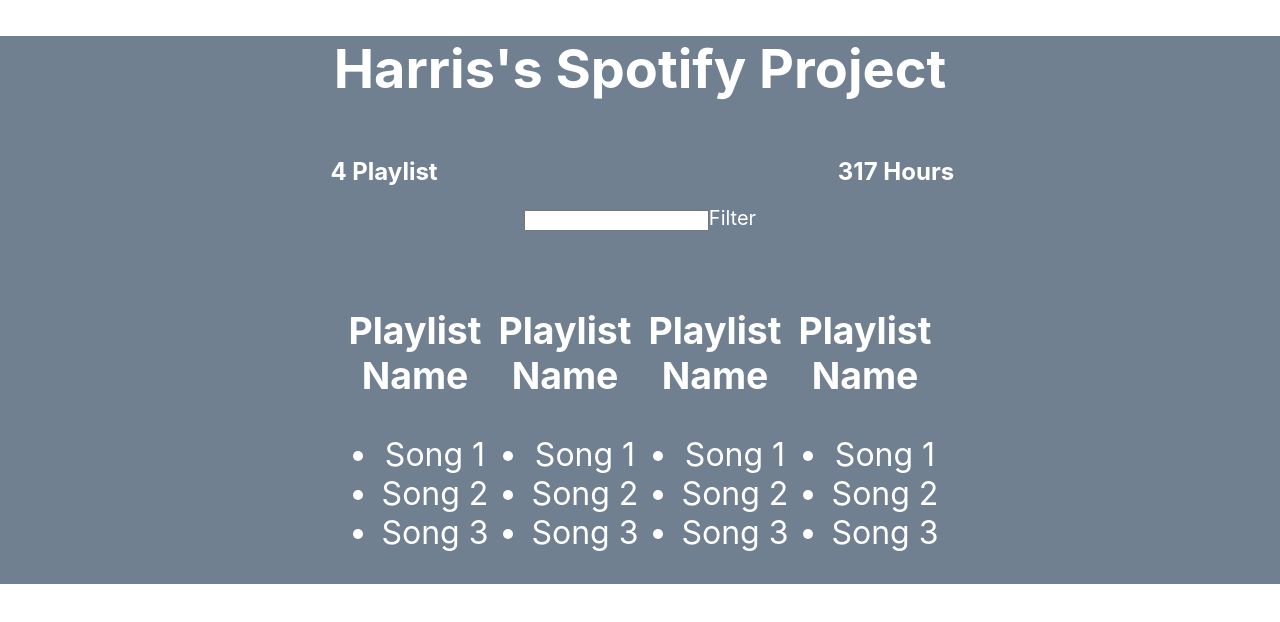
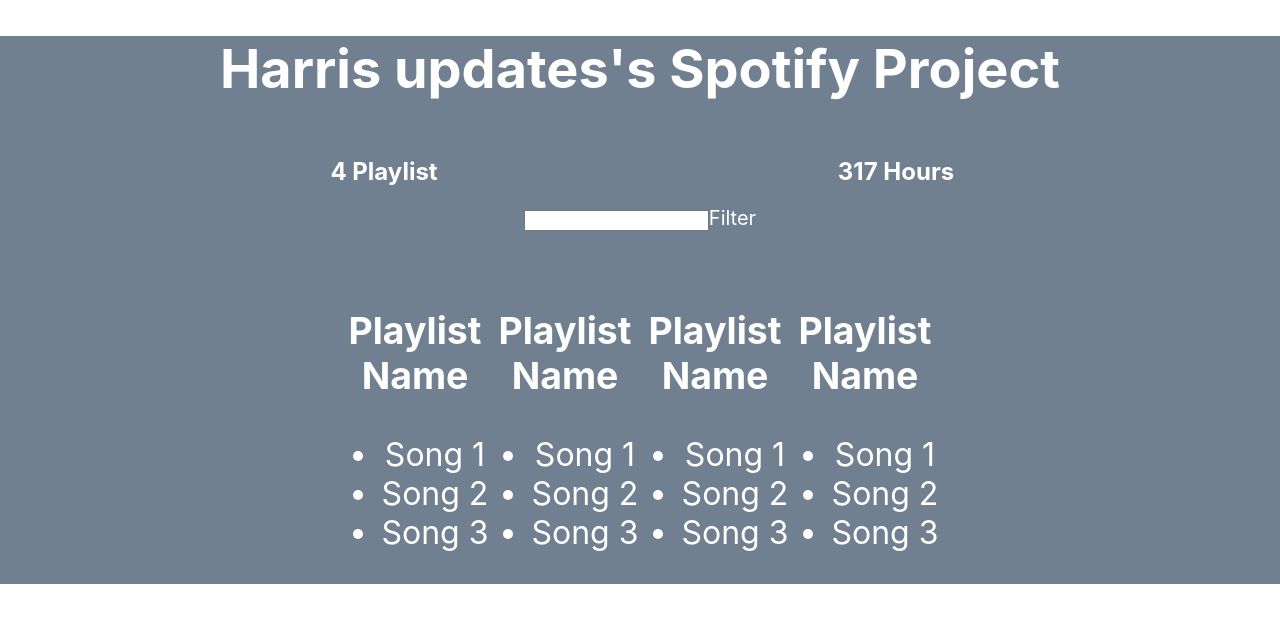
Before and after one commit to hharriss/MIS-3033-Group-Project, a React (Create React App) app in the folder better-playlist-2-github/better-playlist-2/: page / in a window 1280 px wide. Shown: the top 622 px of the page. Built offline with nearby package versions, Linux system fonts and the light colour scheme.

Commit message:
nuin
bibi

```diff
--- a/better-playlist-2-github/better-playlist-2/src/App.js
+++ b/better-playlist-2-github/better-playlist-2/src/App.js
@@ -9,7 +9,7 @@
 let fakeserverdata =
 {
 user:{
-name: 'Harris',
+name: 'Harris updates',
 playlists: [
   {
     name: 'My favorites',
```
